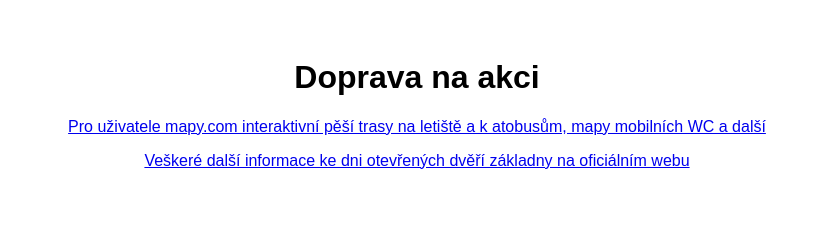
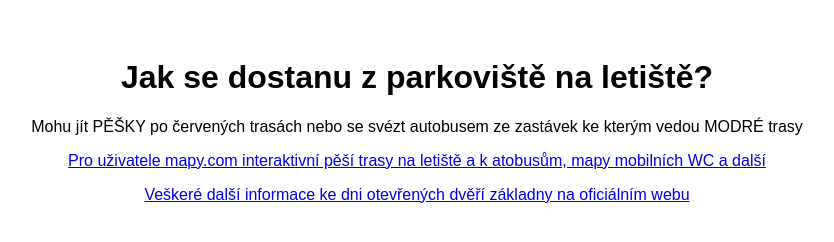
Before and after one commit to dod26namest/dod26namest.github.io, a plain HTML site: page index.html in a window 1280 px wide. Shown: the whole page, without its empty margins (223-1057 px from the left). Drawn offline with Linux system fonts and the light colour scheme.

Commit message:
Update index.html

```diff
--- a/index.html
+++ b/index.html
@@ -6,7 +6,8 @@
 <title>Doprava na akci</title>
 </head>
 <body style="font-family:Arial;text-align:center;padding:30px;">
-<h1>Doprava na akci</h1>
+<h1>Jak se dostanu z parkoviště na letiště?</h1>
+<p>Mohu jít PĚŠKY po červených trasách nebo se svézt autobusem ze zastávek ke kterým vedou MODRÉ trasy</p>
 
 
 
```
